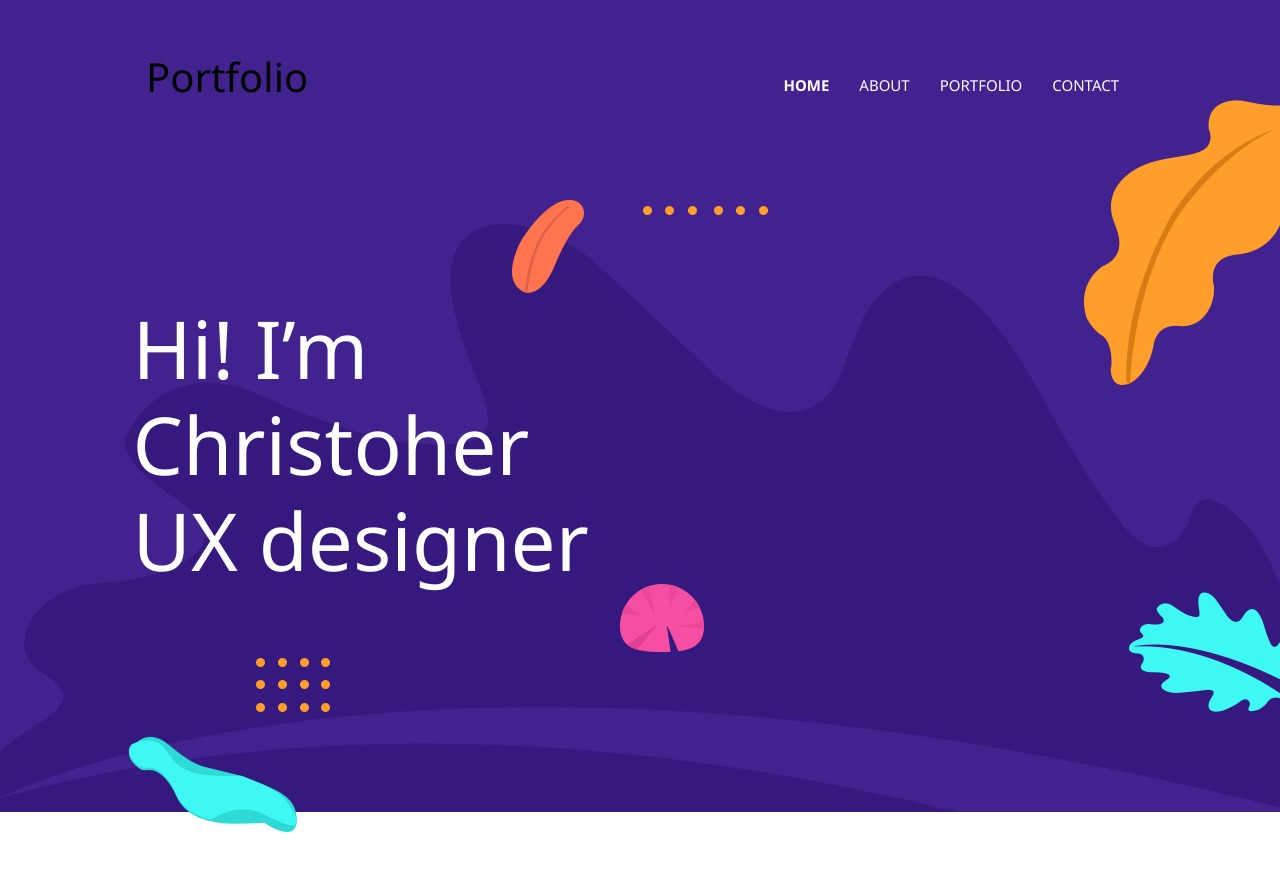
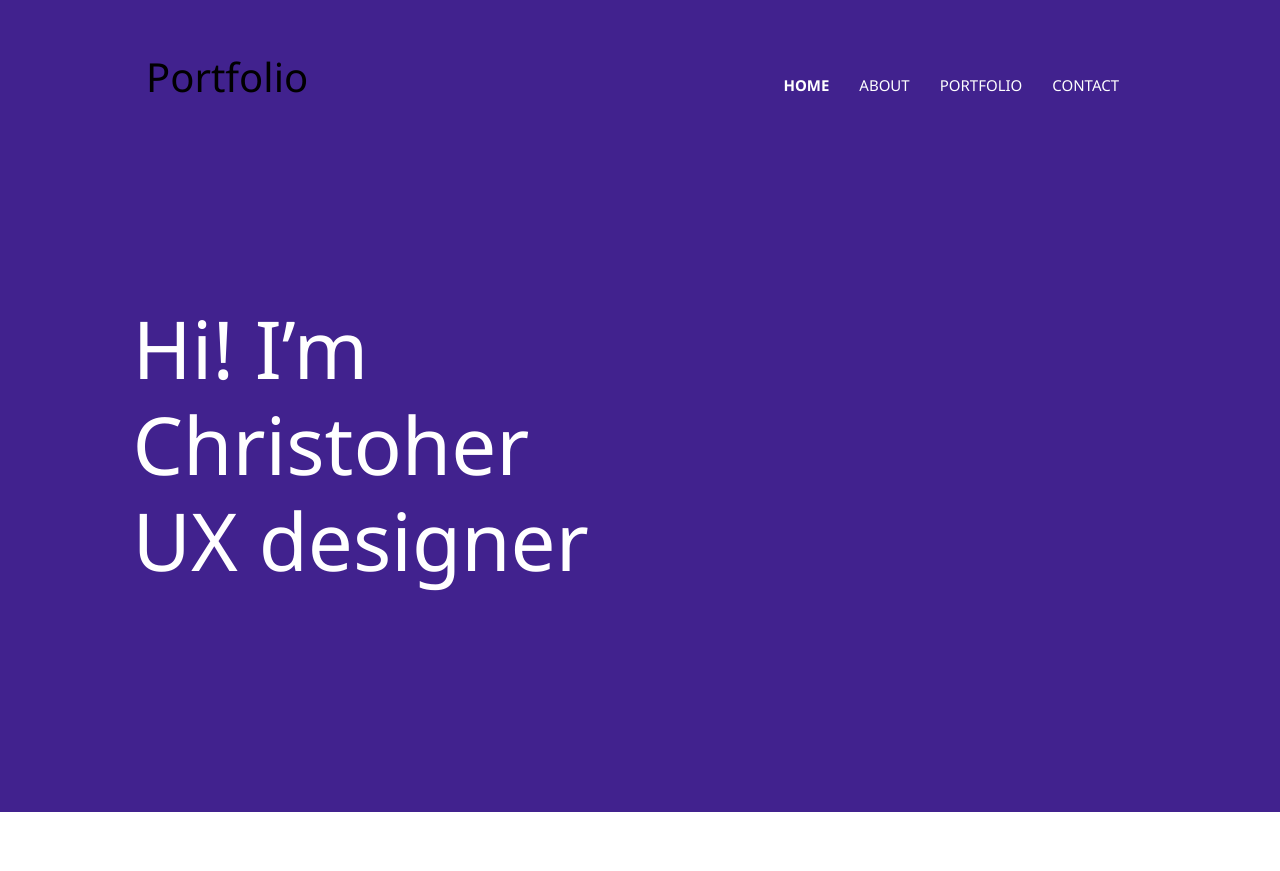
Before and after one commit to HappySoapy/HappySoapy.github.io, a Jekyll site: the page built from index.html, in a window 1280 px wide and 900 px high. Shown: the top 871 px of the window. Built offline with Jekyll 4.4.1, drawn with Linux system fonts in a browser that asks for light colours.

Commit message:
delete imgs

```diff
--- a/_includes/client-slider.html
+++ b/_includes/client-slider.html
@@ -1,7 +1,9 @@
 {% if site.data.settings.client-slider-items %}
 <div class="client-logo-slider d-flex align-items-center">
   {% for slider-item in site.data.settings.client-slider-items %}
-  <a href="{{ slider-item.url }}" class="text-center d-block outline-0 p-4"><img class="d-unset img-fluid" src="{{ site.baseurl }}/{{ slider-item.logo }}" alt="client-logo"></a>
+  <a href="{{ slider-item.url }}" class="text-center d-block outline-0 p-4">
+    <!-- <img class="d-unset img-fluid" src="{{ site.baseurl }}/{{ slider-item.logo }}" alt="client-logo"> -->
+  </a>
   {% endfor %}
 </div>
 {% endif %}
--- a/_includes/education-section.html
+++ b/_includes/education-section.html
@@ -23,7 +23,7 @@
     </div>
   </div>
   <!-- bg image -->
-  <img class="img-fluid edu-bg-image w-100" src="{{ site.baseurl }}/assets/images/backgrounds/education-bg.png" alt="bg-image">
+  <!-- <img class="img-fluid edu-bg-image w-100" src="{{ site.baseurl }}/assets/images/backgrounds/education-bg.png" alt="bg-image"> -->
 </section>
 <!-- /education -->
 {% endif %}
--- a/_includes/head.html
+++ b/_includes/head.html
@@ -19,8 +19,8 @@
   <link href="{{ '/assets/scss/style.css' | relative_url }}" rel="stylesheet">
 
   <!--Favicon-->
-  <link rel="shortcut icon" href="{{ '/assets/images/favicon.png' | relative_url }} " type="image/x-icon">
-  <link rel="icon" href="{{ '/assets/images/favicon.png' | relative_url }} " type="image/x-icon">
+  <!-- <link rel="shortcut icon" href="{{ '/assets/images/favicon.png' | relative_url }} " type="image/x-icon"> -->
+  <!-- <link rel="icon" href="{{ '/assets/images/favicon.png' | relative_url }} " type="image/x-icon"> -->
 
   <!-- google analytics -->
   {% if site.data.settings.google-analytics %}
--- a/_includes/hero-section.html
+++ b/_includes/hero-section.html
@@ -7,7 +7,7 @@
       </div>
     </div>
   </div>
-  <div class="layer-bg w-100">
+  <!-- <div class="layer-bg w-100">
     <img class="img-fluid w-100" src="{{ site.baseurl }}/assets/images/illustrations/leaf-bg.png" alt="bg-shape">
   </div>
   <div class="layer" id="l2">
@@ -33,7 +33,7 @@
   </div>
   <div class="layer" id="l9">
     <img src="{{ site.baseurl }}/assets/images/illustrations/leaf-cyan-2.png" alt="bg-shape">
-  </div>
+  </div> -->
   <!-- social icon -->
   <ul class="list-unstyled ml-5 mt-3 position-relative zindex-1">
     {% for social in site.data.settings.social %}
--- a/_includes/testimonial-section.html
+++ b/_includes/testimonial-section.html
@@ -22,12 +22,12 @@
     </div>
   </div>
   <!-- bg shapes -->
-  <img src="{{ site.baseurl }}/assets/images/backgrounds/map.png" alt="map" class="img-fluid bg-map">
+  <!-- <img src="{{ site.baseurl }}/assets/images/backgrounds/map.png" alt="map" class="img-fluid bg-map">
   <img src="{{ site.baseurl }}/assets/images/illustrations/dots-group-v.png" alt="bg-shape" class="img-fluid bg-shape-1">
   <img src="{{ site.baseurl }}/assets/images/illustrations/leaf-orange.png" alt="bg-shape" class="img-fluid bg-shape-2">
   <img src="{{ site.baseurl }}/assets/images/illustrations/dots-group-sm.png" alt="bg-shape" class="img-fluid bg-shape-3">
   <img src="{{ site.baseurl }}/assets/images/illustrations/leaf-pink-round.png" alt="bg-shape" class="img-fluid bg-shape-4">
-  <img src="{{ site.baseurl }}/assets/images/illustrations/leaf-cyan.png" alt="bg-shape" class="img-fluid bg-shape-5">
+  <img src="{{ site.baseurl }}/assets/images/illustrations/leaf-cyan.png" alt="bg-shape" class="img-fluid bg-shape-5"> -->
 </section>
 <!-- /testimonial -->
 {% endif %}
```
